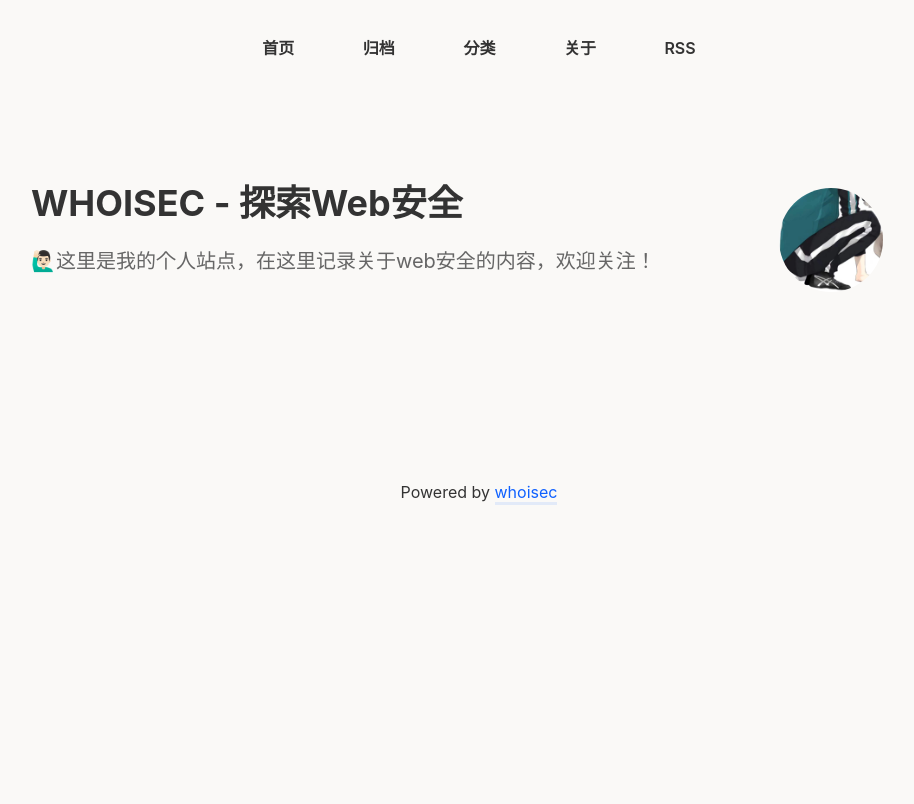
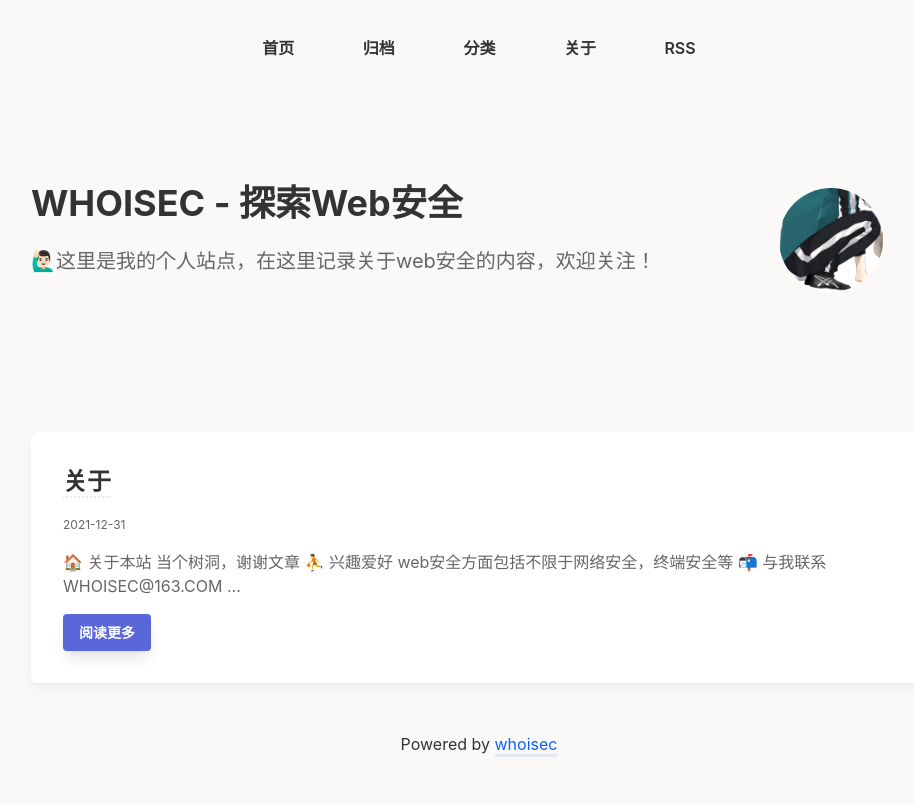
Before and after one commit to whoisec/whoisec-whoisec.github.io, a plain HTML site: page index.html in a window 1280 px wide. Shown: the whole page, without its empty margins (161-1075 px from the left). Drawn offline with nearby package versions, Linux system fonts and the light colour scheme; a web font is replaced by a local one.

Commit message:
update from gridea: 2021-12-31 17:17:20

```diff
--- a/index.html
+++ b/index.html
@@ -63,12 +63,37 @@
 
   </div>
   <div class="md:mx-8 flex-shrink-0 self-start rounded-full border-4 border-dotted border-transparent hover:border-yellow-50 p-2 w-32 h-32 order-1 md:order-2 mx-auto s3-dotted">
-    <img class="rounded-full object-cover" src="https://whoisec.github.io/images/avatar.png?v=1640942151798" alt="WHOISEC  - 探索Web安全" width="100%" height="100%">
+    <img class="rounded-full object-cover" src="https://whoisec.github.io/images/avatar.png?v=1640942212724" alt="WHOISEC  - 探索Web安全" width="100%" height="100%">
   </div>
 </header>
 
 
       <div class="shadow-box bg-white dark:bg-gray-600 border-gray-300 rounded-none md:rounded-lg -mx-1 md:mx-0 md:px-0">
+
+  <div class="p-8 border-b border-gray-200 dark:border-gray-700 flex relative overflow-hidden flex-col md:flex-row animated fadeIn">
+
+    <div class="flex-1 order-2 md:order-1">
+      <h2 class="text-2xl font-semibold mb-4">
+        <a href="https://whoisec.github.io/post/about/" class="text-gray-700 dark:text-gray-200 border-b-2 border-dotted border-gray-200 dark:border-gray-400 dark:hover:border-gray-200 hover:border-gray-600 transition-all duration-100">
+          关于
+        </a>
+      </h2>
+      <div class="mb-4 text-xs text-gray-500">2021-12-31</div>
+      <div class="mb-4 text-gray-500 dark:text-gray-300">
+        🏠 关于本站
+当个树洞，谢谢文章
+⛹ 兴趣爱好
+web安全方面包括不限于网络安全，终端安全等
+📬 与我联系
+WHOISEC@163.COM
+...
+      </div>
+      <a href="https://whoisec.github.io/post/about/" class="btn">
+        阅读更多
+      </a>
+    </div>
+
+  </div>
 
       </div>
 
```
Also changed, not shown: archives/index.html (+9 -0 lines), atom.xml (+15 -1 lines).
